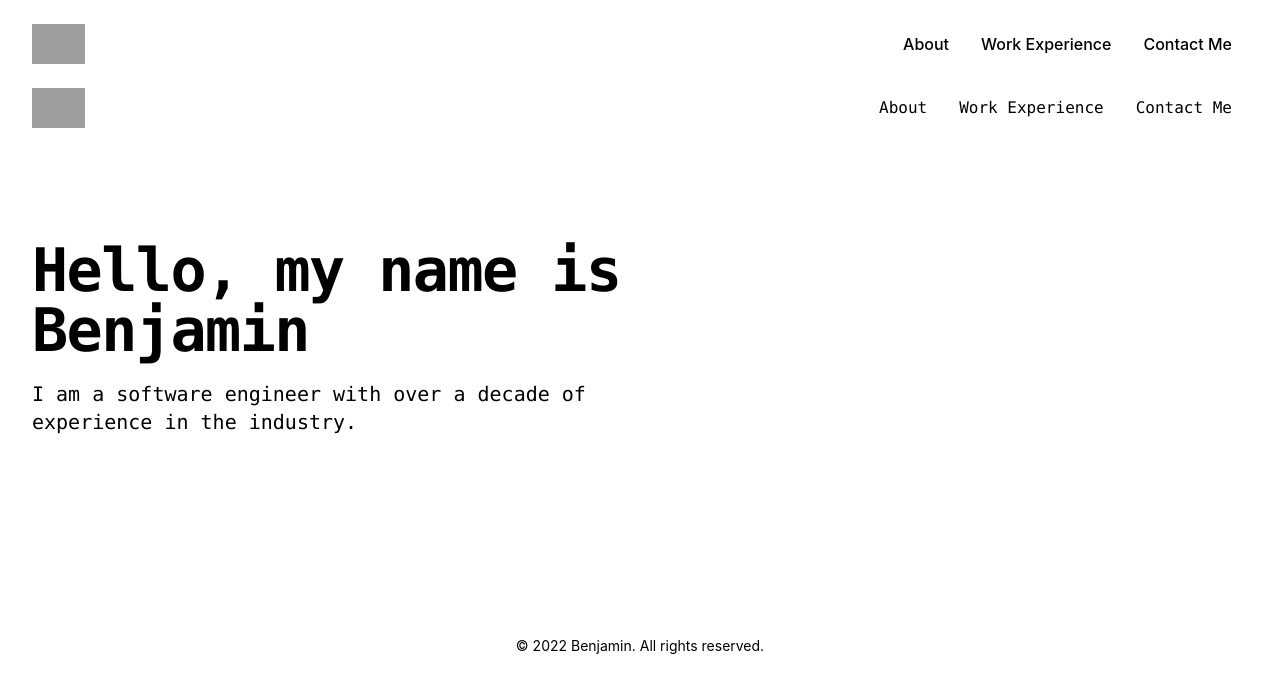
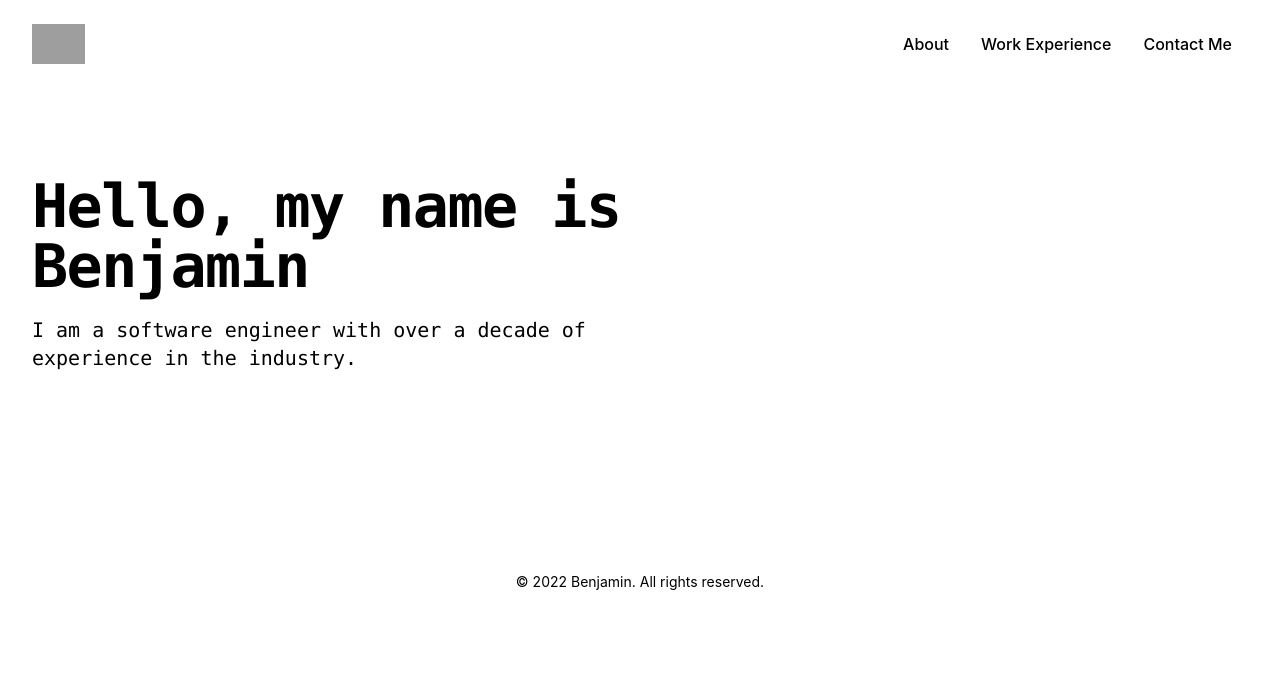
Before and after one commit to benjaminmishra/benjaminmishra.github.io, a React (Create React App) app: page /contact in a window 1280 px wide. Shown: the top 692 px of the page. Built offline with nearby package versions, Linux system fonts and the light colour scheme; grey boxes are pictures that could not be loaded.

Commit message:
Removed nav from hero

```diff
--- a/src/components/hero/hero.tsx
+++ b/src/components/hero/hero.tsx
@@ -6,7 +6,6 @@ export default function Hero() {
   return (
     <div className="font-mono relative bg-white overflow-hidden">
       <div className="max-w-7xl mx-auto">
-        <Nav />
         <div className="relative z-10 pb-8 bg-white sm:pb-16 md:pb-20 lg:max-w-2xl lg:w-full lg:pb-28 xl:pb-32">
           <main className="mt-10 mx-auto max-w-7xl px-4 sm:mt-12 sm:px-6 md:mt-16 lg:mt-20 lg:px-8 xl:mt-28">
             <div className="sm:text-center lg:text-left">
```
